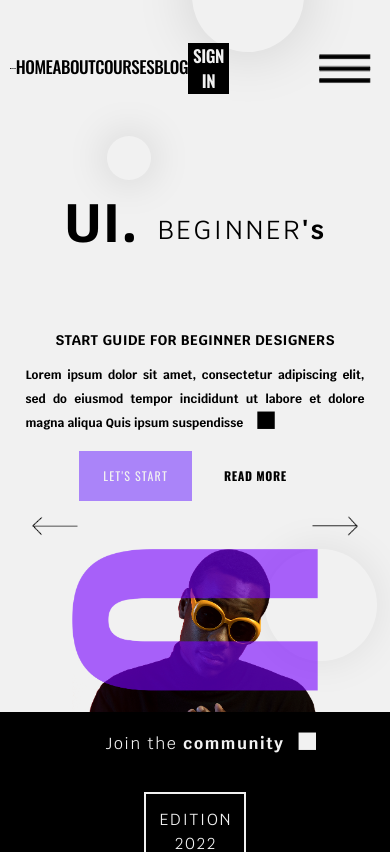
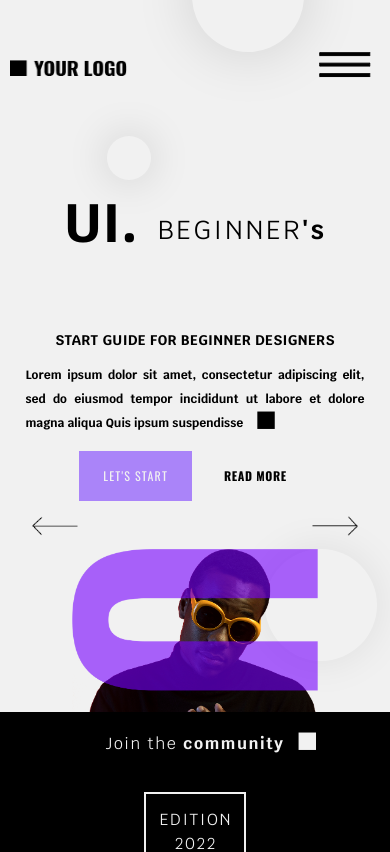
Before and after one commit to lukaszkryskiewicz/NextJS_SSG, a Next.js app: page / in a window 390 px wide. Shown: the top 852 px of the page. Built offline with nearby package versions, Linux system fonts and the light colour scheme.

Commit message:
Add mobileMenu

```diff
--- a/components/Header/Menu.js
+++ b/components/Header/Menu.js
@@ -1,11 +1,16 @@
+'use client'
 import Image from "next/image";
 import Button from "../common/Button"
 import headerLines from '../../public/header-lines.png'
+import { useState } from "react";
 
 const Menu = () => {
+  const [showMobile, setShowMobile] = useState(false);
+
   const menuLinks = ['home', 'about', 'courses', 'blog']
   return (
-    <div className='flex basis-3/4 justify-between text-[17px]'>
+    <div className='flex basis-3/4 sm:justify-between justify-end text-[17px]'>
+      <div className='max-sm:hidden flex justify-between w-full'>
         {menuLinks.map(link => (
           <div key={link} className='my-auto'>
             <Button buttonClass='font-medium'>
@@ -13,14 +18,32 @@ const Menu = () => {
             </Button>
           </div>
         ))}
-      <div className='my-auto flex gap-20'>
-        <Button buttonClass='bg-black text-[17px] text-main w-28 font-semibold'>
+        <Button buttonClass='bg-black text-[17px] my-auto p-2 text-main w-28 font-semibold'>
           sign in
         </Button>
+      </div>
+
+      <div className='my-auto relative sm:hidden'>
+        <button onClick={() => setShowMobile(!showMobile)}>
           <Image
             src={headerLines}
             alt="Lines"
           />
+        </button>
+        {showMobile && (
+          <div className="absolute top-16 right-0 bg-white p-4 z-10">
+            <ul className="space-y-4 text-center uppercase font-krub font-bold">
+              {menuLinks.map((link) => (
+                <li key={link} className='' onClick={() => setShowMobile(!showMobile)}>
+                  <a href="#">{link}</a>
+                </li>
+              ))}
+              <li>
+                <a href="#">sing up</a>
+              </li>
+            </ul>
+          </div>
+        )}
       </div>
     </div>
   )
--- a/components/Intro/Intro.js
+++ b/components/Intro/Intro.js
@@ -1,6 +1,5 @@
 const { default: Image } = require("next/image")
 import UiSign from '../../public/ui-sign.png'
-import introPerson from '../../public/intro-person.png'
 import ArrowRight from '../../public/arrow-right.png'
 import ArrowLeft from '../../public/arrow-left.png'
 import Button from '../common/Button'
@@ -66,7 +65,7 @@ const Intro = () => {
           <Image
             src={ArrowRight}
             alt="right arrow"
-            className='bg-white/[0.3] p-1'
+            className='bg-main/[0.3] p-1'
           />
         </div>
         <div className=' bg-black md:h-56 sm:h-48 h-44 text-main md:text-3xl text-center md:text-left text-l font-light tracking-[.1em]'>
```
Lines whose indentation alone changed are shown as unchanged.
